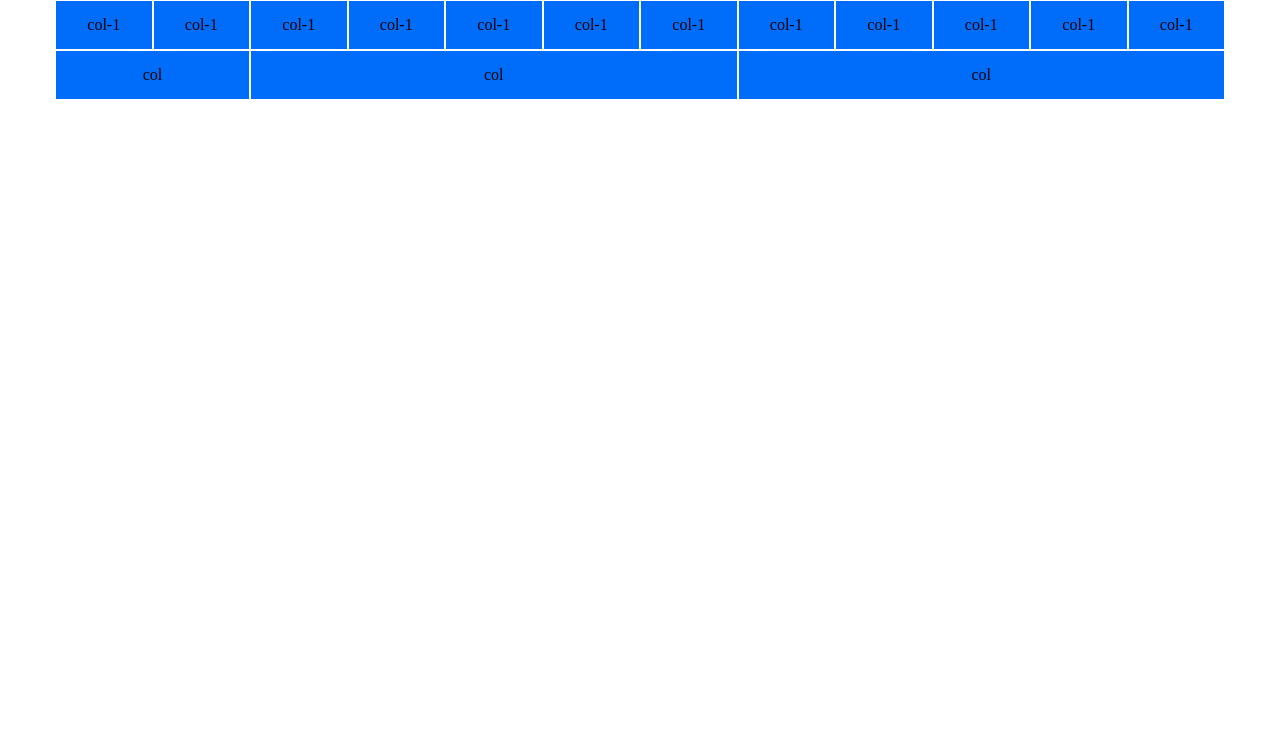
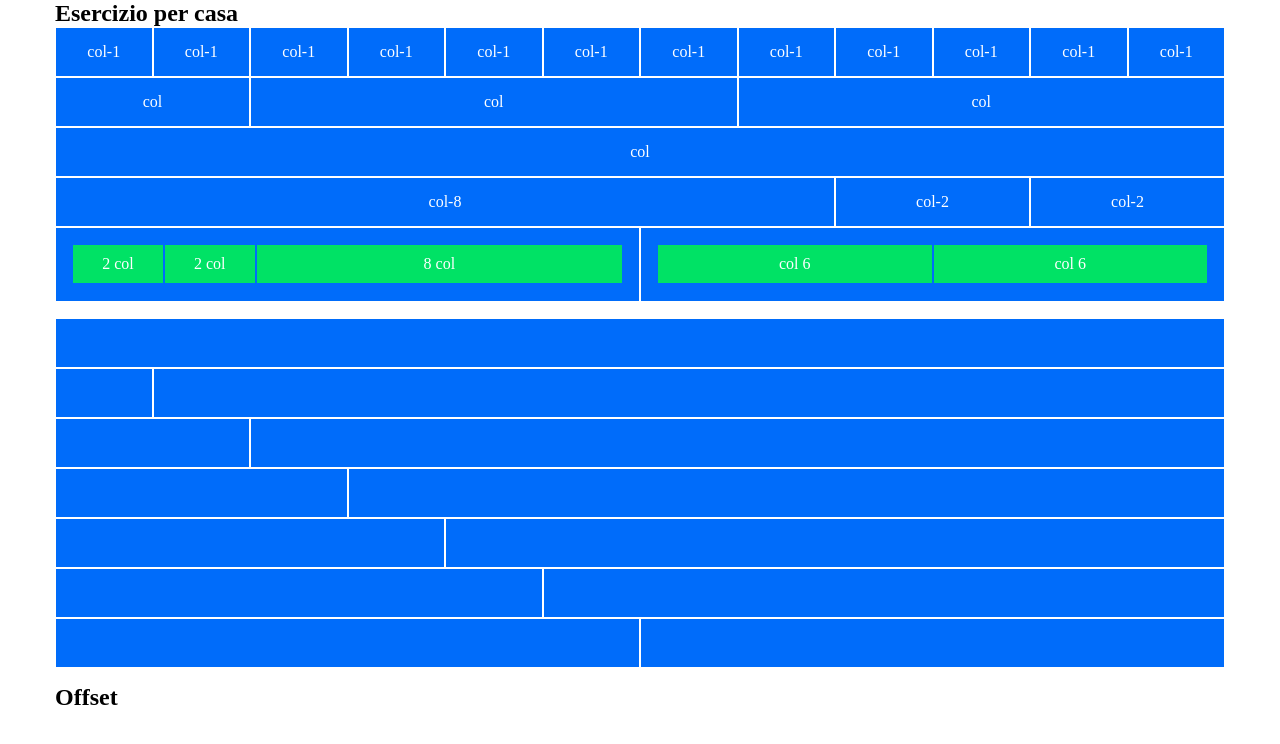
Before and after one commit to MartinaGangemi/html-css-12bool, a plain HTML site: page index.html in a window 1280 px wide. Drawn offline with Linux system fonts and the light colour scheme.

Commit message:
Create columns

```diff
--- a/css/12bool.css
+++ b/css/12bool.css
@@ -7,6 +7,15 @@
 .container{
     max-width: 1170px;
     margin: 0 auto;
+}
+/*margin padding*/
+
+.p1{
+    padding: 1rem;
+}
+
+.mt1{
+    margin-top: 1rem;
 }
 
 /*common*/
@@ -51,26 +60,26 @@
     flex-basis: calc( (100% / 12) *6 );
 }
 
-.col-1{
-    flex-basis: calc( (100% / 12) *1 );
+.col-7{
+    flex-basis: calc( (100% / 12) *7 );
 }
 
-.col-1{
-    flex-basis: calc( (100% / 12) *1 );
+.col-8{
+    flex-basis: calc( (100% / 12) *8 );
 }
 
-.col-1{
-    flex-basis: calc( (100% / 12) *1 );
+.col-9{
+    flex-basis: calc( (100% / 12) *9 );
 }
 
-.col-1{
-    flex-basis: calc( (100% / 12) *1 );
+.col-10{
+    flex-basis: calc( (100% / 12) *10 );
 }
 
-.col-1{
-    flex-basis: calc( (100% / 12) *1 );
+.col-11{
+    flex-basis: calc( (100% / 12) *11 );
 }
 
-.col-1{
-    flex-basis: calc( (100% / 12) *1 );
+.col-12{
+    flex-basis: calc( (100% / 12) *12 );
 }
--- a/css/style.css
+++ b/css/style.css
@@ -1,5 +1,18 @@
+
 .debug{
     background-color: #006CFA;
     border: 1px solid white;
     height: 50px;
-  }
+    color: white;
+}
+
+.debug2{
+    background-color: #00E265;
+    border: 1px solid #006CFA;
+    height: 40px;
+    color: white;
+}
+
+.col-6.debug.p1{
+    height: 75px;
+}
--- a/index.html
+++ b/index.html
@@ -10,6 +10,8 @@
 </head>
 <body>
     <div class="container">
+        <h2>Esercizio per casa</h2>
+        <!-- colonne da 1/12 -->
         <div class="row">
             <div class="debug col-1 row center_content">col-1</div>
             <div class="debug col-1 row center_content">col-1</div>
@@ -25,11 +27,88 @@
             <div class="debug col-1 row center_content">col-1</div>
         </div>
 
+        <!-- colonne da 2/12 e 5/12 -->
         <div class="row">
             <div class="debug col-2 row center_content">col</div>
             <div class="debug col-5 row center_content">col</div>
             <div class="debug col-5 row center_content">col</div>
         </div>
+
+        <div class="row">
+            <div class="col-12 debug row center_content">col</div>
+        </div>
+
+        <!-- colonne da 8/12 e 2/12 -->
+        <div class="row">
+            <div class="debug row col-8 center_content">col-8</div>
+            <div class="debug row col-2 center_content">col-2</div>
+            <div class="debug row col-2 center_content">col-2</div>
+        </div>
+
+        <!-- colonne da 6/12 -->
+        <div class="row">
+
+            <div class="col-6 debug p1">
+                <div class="row">
+                    <div class="debug2 col-2 row center_content">2 col</div>
+                    <div class="debug2 col-2 row center_content">2 col</div>
+                    <div class="debug2 col-8 row center_content">8 col</div>
+                </div>
+            </div>
+
+            <div class="col-6 debug p1">
+                <div class="row">
+                    <div class="col-6 debug2 row center_content">col 6</div>
+                    <div class="col-6 debug2 row center_content"> col 6</div>
+                </div>
+            </div>
+        </div>
+
+        <!-- colonna da 12/12 -->
+        <div class="row">
+            <div class="debug col-12 mt1"></div>
+        </div>
+
+        <!-- colonne da 1/12 e 11/12 -->
+        <div class="row">
+            <div class="debug col-1"></div>
+            <div class="col-11 debug"></div>
+        </div>
+
+        <!-- colonne da 2/12 e 10/12 -->
+        <div class="row">
+            <div class="debug col-2"></div>
+            <div class="col-10 debug"></div>
+        </div>
+
+        <!-- colonne da 3/12 e 9/12 -->
+        <div class="row">
+            <div class="debug col-3"></div>
+            <div class="col-9 debug"></div>
+        </div>
+
+         <!-- colonne da 4/12 e 8/12 -->
+         <div class="row">
+            <div class="debug col-4"></div>
+            <div class="col-8 debug"></div>
+        </div>
+
+        <!-- colonne da 5/12 e 7/12 -->
+        <div class="row">
+            <div class="debug col-5"></div>
+            <div class="col-7 debug"></div>
+        </div>
+
+        <!-- colonne da 6/12 -->
+        <div class="row">
+            <div class="debug col-6"></div>
+            <div class="col-6 debug"></div>
+        </div>
+
+        <h2 class="mt1">Offset</h2>
+
+
+
     </div>
 </body>
 </html>
```
